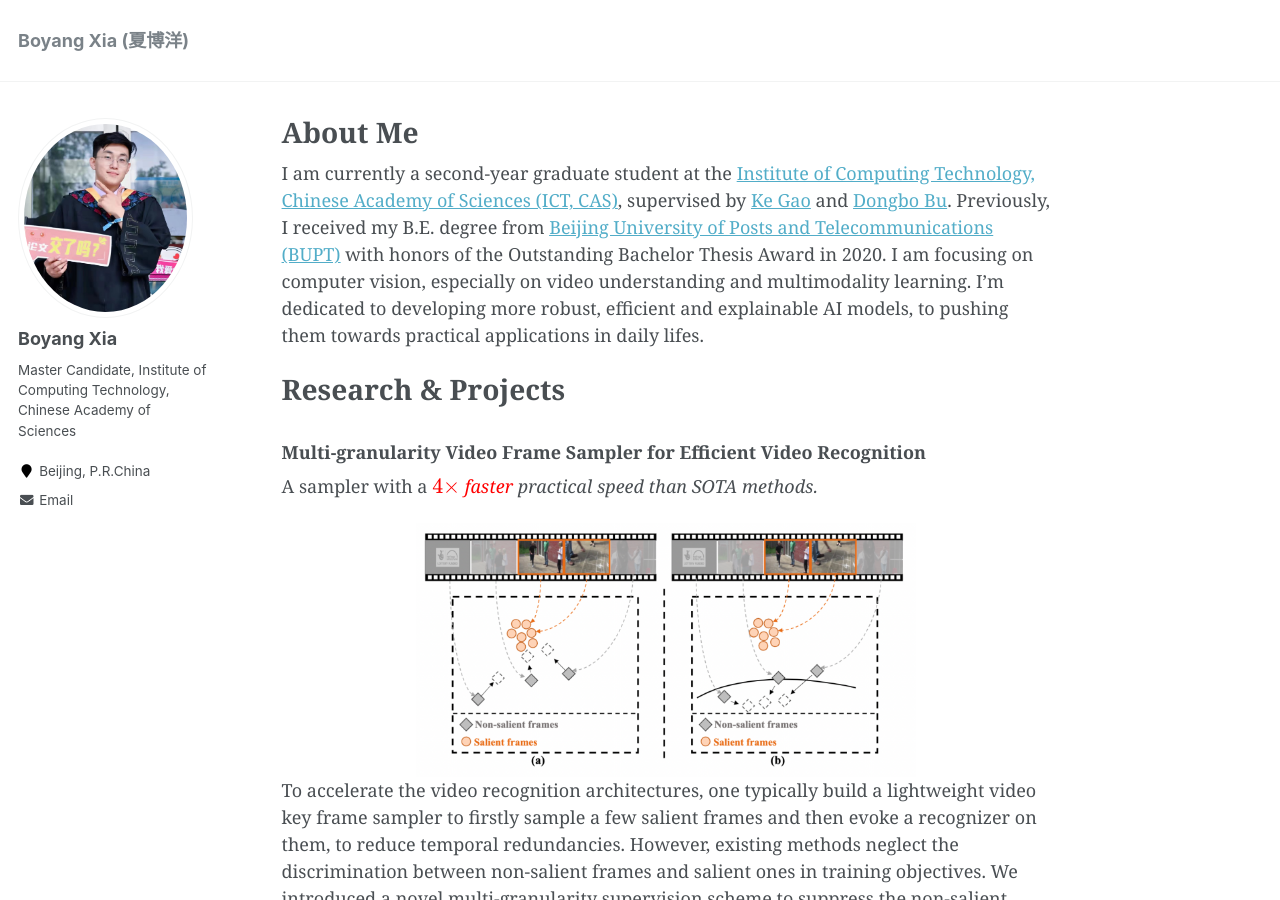
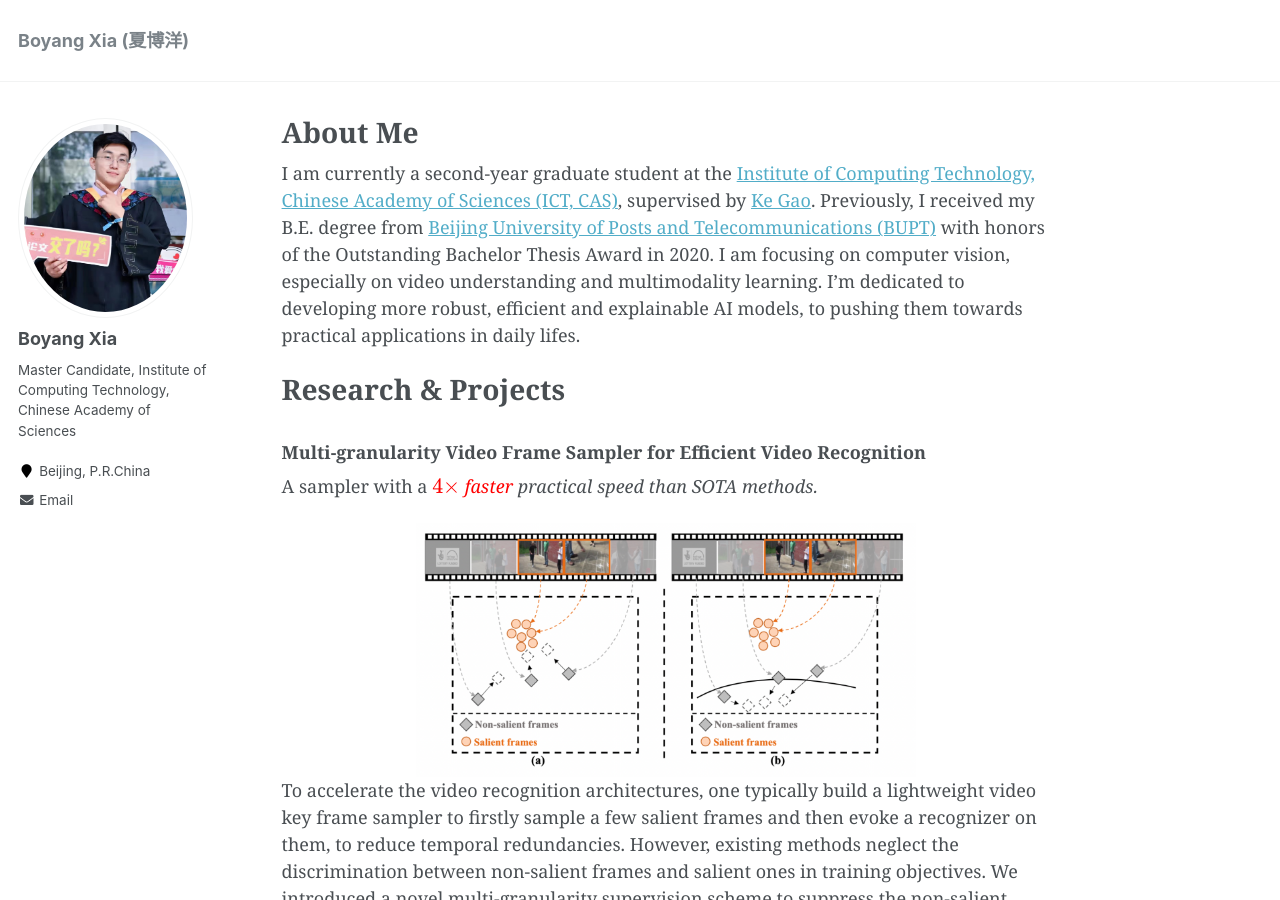
Before and after one commit to LawrenceXia2008/LawrenceXia2008.github.io, a Jekyll site: the page built from _pages/about.md, in a window 1280 px wide and 900 px high. Built offline with Jekyll 4.4.1, drawn with Linux system fonts in a browser that asks for light colours; formulas are drawn with MathJax 3.

Commit message:
Update about.md
modify

```diff
--- a/_pages/about.md
+++ b/_pages/about.md
@@ -8,7 +8,7 @@ redirect_from:
   - /about.html
 ---
 
-I am currently a second-year graduate student at the [Institute of Computing Technology, Chinese Academy of Sciences (ICT, CAS)](http://www.ict.cas.cn/jssgk/jssjj/), supervised by [Ke Gao](https://teacher.ucas.ac.cn/~0038308) and [Dongbo Bu](https://people.ucas.ac.cn/~dbu). Previously, I received my B.E. degree from [Beijing University of Posts and Telecommunications (BUPT)](https://www.bupt.edu.cn/bygk/zjby/xxjj.htm) with honors of the Outstanding Bachelor Thesis Award in 2020. I am focusing on computer vision, especially on video understanding and multimodality learning. I'm dedicated to developing more robust, efficient and explainable AI models, to pushing them towards practical applications in daily lifes.
+I am currently a second-year graduate student at the [Institute of Computing Technology, Chinese Academy of Sciences (ICT, CAS)](http://www.ict.cas.cn/jssgk/jssjj/), supervised by [Ke Gao](https://teacher.ucas.ac.cn/~0038308). Previously, I received my B.E. degree from [Beijing University of Posts and Telecommunications (BUPT)](https://www.bupt.edu.cn/bygk/zjby/xxjj.htm) with honors of the Outstanding Bachelor Thesis Award in 2020. I am focusing on computer vision, especially on video understanding and multimodality learning. I'm dedicated to developing more robust, efficient and explainable AI models, to pushing them towards practical applications in daily lifes.
 
 Research & Projects
 ===
```
